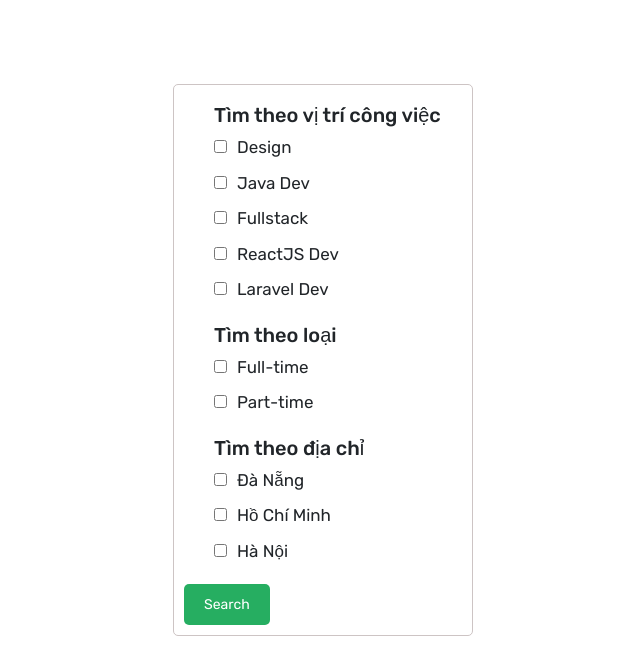
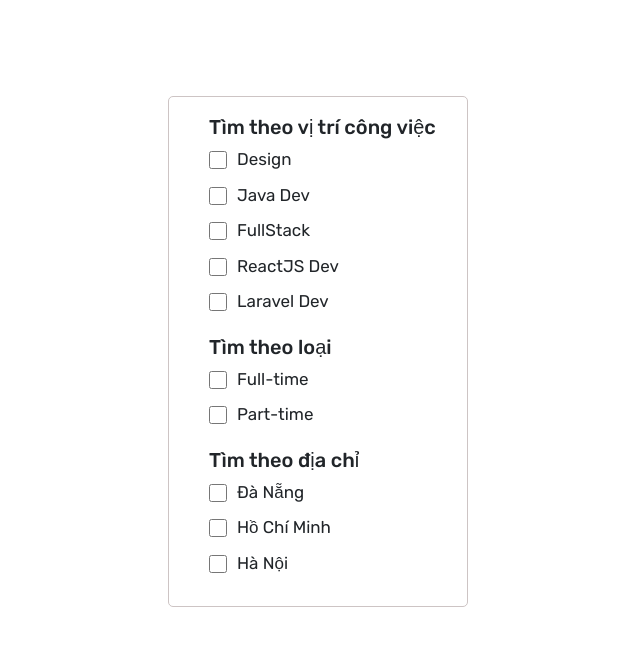
Before and after one commit to nguyenthiutvien/JobStreet, a React (Vite) app in the folder client/: page /search in a window 1280 px wide. Shown: the top 672 px of the page, without its empty margins (357-997 px from the left). Built offline with nearby package versions, Linux system fonts and the light colour scheme.

Commit message:
update_search

```diff
--- a/client/src/_style/components/JobCard.scss
+++ b/client/src/_style/components/JobCard.scss
@@ -4,6 +4,7 @@
     padding: 20px;
     border: 2px solid #ccc;
     border-radius: 5px;
+    width: 300px;
     transition: background-color 0.3s, border-color 0.3s;
 
 
--- a/client/src/_style/components/Search.scss
+++ b/client/src/_style/components/Search.scss
@@ -9,6 +9,7 @@
     justify-content: center;
     margin-bottom: 10px;
     margin-top: 0.5rem;
+    padding-left: 30px;
   }
 
   .card {
@@ -16,10 +17,11 @@
     flex-wrap: wrap;
     gap: 10px;
     padding: 10px;
+    margin-top: 96px;
     border: 1px solid rgb(205, 196, 196);
     border-radius: 5px;
     width: 300px;
-    margin-left:80px;
+    margin-left:70px;
   }
 
   button {
@@ -38,10 +40,14 @@
     font-size: 17px;
     margin-bottom: 10px;
   }
-  .row{
-    padding-left: 30px;
-  }
   .text{
     margin-left: 10px;
   }
+  .checkbox{
+    width: 18px;
+    height: 18px;
+    position: relative;
+    top: 4px;
+    padding-bottom: 40px;
+  }
 }
--- a/client/src/_style/components/_featuredjob.scss
+++ b/client/src/_style/components/_featuredjob.scss
@@ -18,7 +18,8 @@
 
             display: grid;
             grid-template-columns: repeat(3, 1fr);
-            grid-gap: 3rem;
+            grid-gap: 2rem;
+            margin-left: 100px;
 
             &__card {
                 background: $color-white;
--- a/client/src/_style/components/_jobs.scss
+++ b/client/src/_style/components/_jobs.scss
@@ -1,8 +1,10 @@
 .job {
     background: $color-light;
 
+
     .container {
         @include container;
+
 
         .job-info {
             margin-top: 6rem;
--- a/client/src/components/jobs/SearchJob.jsx
+++ b/client/src/components/jobs/SearchJob.jsx
@@ -27,16 +27,18 @@ const SearchJob = () => {
         setAddress(event.target.value);
     };
 
+
 const handleSubmit = async (event) => {
     event.preventDefault();
+
     try {
       const response = await axios.get('/api/jobs', {
         params: {
-                    positions: positions.join(','),
-                    types: types.join(','),
-                    address: address,
+          job_id: job_id,
+          company_id: company_id,
         },
       });
+
       const jobs = response.data;
       // Xử lý dữ liệu công việc
       console.log(jobs);
@@ -44,16 +46,16 @@ const SearchJob = () => {
       console.error(error);
     }
   };
-
     return (
 
-        <div className='container'><br /><br /><br /><br />
+        <div className='container'>
             <div className='card'>
                 <form onSubmit={handleSubmit}>
                     <div className='row'>
                         <h5>Tìm theo vị trí công việc</h5>
                         <label>
                             <input
+                                className='checkbox'
                                 type="checkbox"
                                 value="Design"
                                 checked={positions.includes('Design')}
@@ -63,33 +65,33 @@ const SearchJob = () => {
                            Design
                             </span>
                         </label>
-
                         <label>
                             <input
+                                className='checkbox'
                                 type="checkbox"
                                 value="Java Dev"
                                 checked={positions.includes('Java Dev')}
                                 onChange={() => handlePositionChange('Java Dev')}
                             />
-
                             <span className='text'>
                             Java Dev
                             </span>
                         </label>
                         <label>
                             <input
+                                className='checkbox'
                                 type="checkbox"
-                                value="Fullstack"
-                                checked={positions.includes('Fullstack')}
-                                onChange={() => handlePositionChange('Fullstack')}
+                                value="FullStack"
+                                checked={positions.includes('FullStack')}
+                                onChange={() => handlePositionChange('FullStack')}
                             />
                             <span className='text'>
-                            Fullstack
+                            FullStack
                             </span>
-
                         </label>
                         <label>
                             <input
+                                className='checkbox'
                                 type="checkbox"
                                 value="ReactJS Dev"
                                 checked={positions.includes('ReactJS Dev')}
@@ -101,6 +103,7 @@ const SearchJob = () => {
                         </label>
                         <label>
                             <input
+                                className='checkbox'
                                 type="checkbox"
                                 value="Laravel Dev"
                                 checked={positions.includes('Laravel Dev')}
@@ -115,6 +118,7 @@ const SearchJob = () => {
                         <h5>Tìm theo loại</h5>
                         <label>
                             <input
+                                className='checkbox'
                                 type="checkbox"
                                 value="Full-time"
                                 checked={types.includes('Full-time')}
@@ -126,6 +130,7 @@ const SearchJob = () => {
                         </label>
                         <label>
                             <input
+                                className='checkbox'
                                 type="checkbox"
                                 value="Part-time"
                                 checked={types.includes('Part-time')}
@@ -141,6 +146,7 @@ const SearchJob = () => {
                         <h5>Tìm theo địa chỉ</h5>
                         <label>
                             <input
+                                className='checkbox'
                                 type="checkbox"
                                 value="Đà Nẵng"
                                 checked={types.includes('Đà Nẵng')}
@@ -152,6 +158,7 @@ const SearchJob = () => {
                         </label>
                         <label>
                             <input
+                                className='checkbox'
                                 type="checkbox"
                                 value="Hồ Chí Minh"
                                 checked={types.includes('Hồ Chí Minh')}
@@ -163,6 +170,7 @@ const SearchJob = () => {
                         </label>
                         <label>
                             <input
+                                className='checkbox'
                                 type="checkbox"
                                 value="Hà Nội"
                                 checked={types.includes('Hà Nội')}
@@ -173,12 +181,9 @@ const SearchJob = () => {
                             </span>
                         </label>
                     </div>
-                    <button type="submit">Search</button>
                 </form>
             </div>
         </div>
-
-
     );
 };
 
--- a/client/src/components/pages/JobItemSection.jsx
+++ b/client/src/components/pages/JobItemSection.jsx
@@ -2,7 +2,7 @@ import React from "react";
 
 
 import JobItem from "../jobs/JobItem";
-import SearchJob from "../jobs/SearchJob";
+import SearchJob from "../jobs/searchJob";
 
 const JobItemSection = ({ jobs }) => {
 
```
Also changed, not shown: 1 other file (tests, documents, lock files or other folders). Lines whose indentation alone changed are shown as unchanged.
